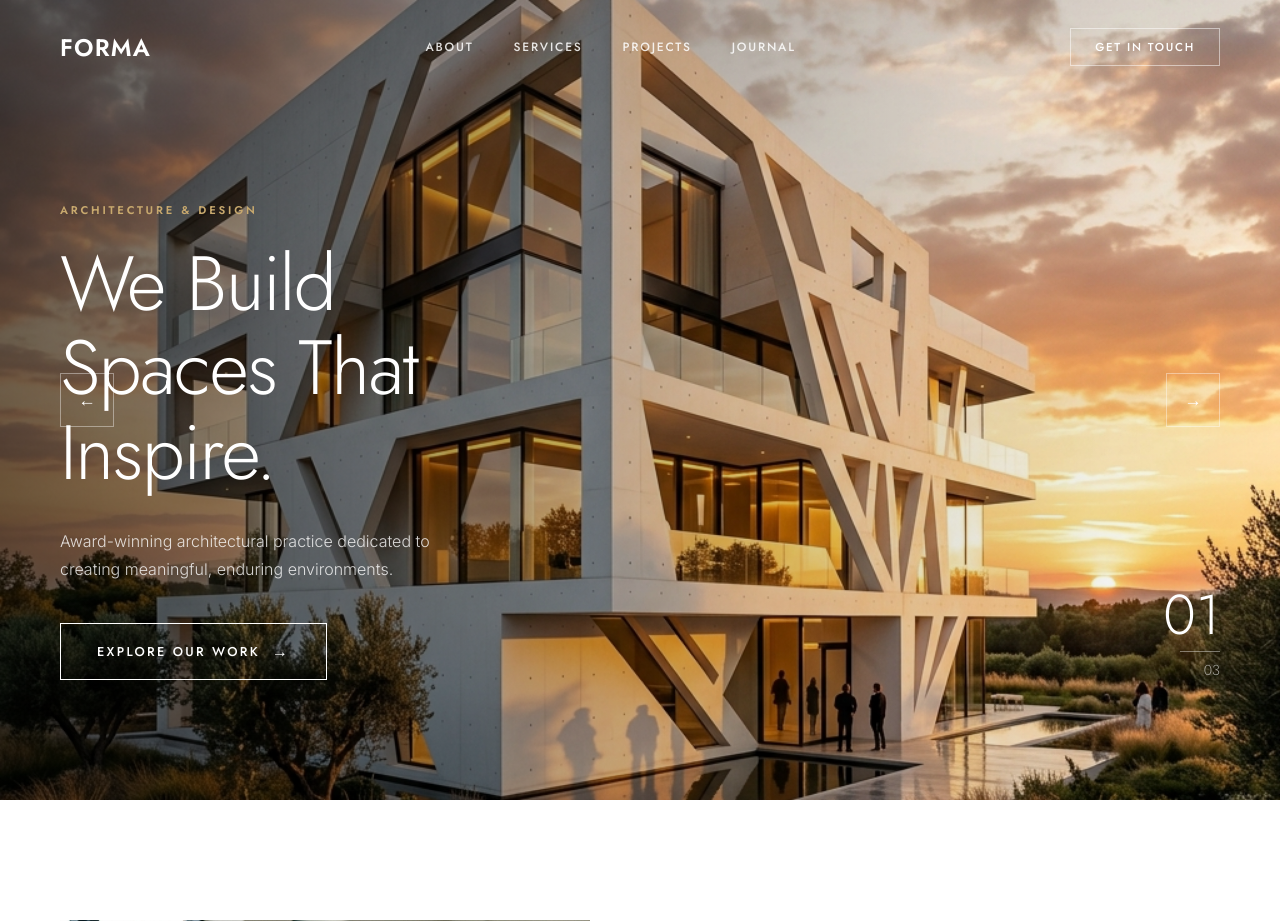
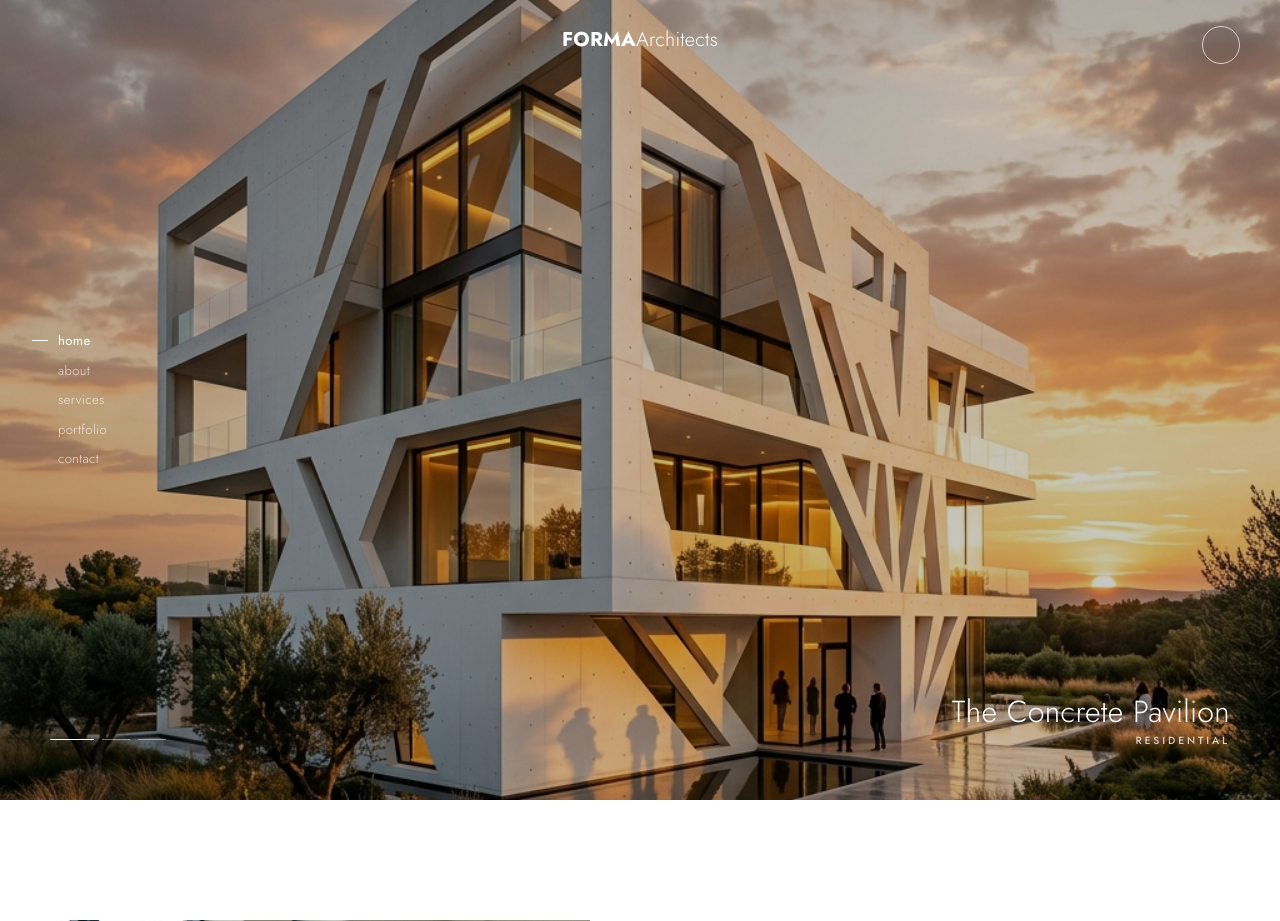
Before and after one commit to MrKRW/civillanka, a PHP site: page / in a window 1280 px wide. Shown: the top 921 px of the page. Run offline with PHP 8.4, Linux system fonts and the light colour scheme.

Commit message:
home vv1

```diff
--- a/assets/css/style.css
+++ b/assets/css/style.css
@@ -85,112 +85,204 @@ p { line-height: 1.75; color: var(--gray-dark); font-weight: 300; }
 .btn-dark.btn-arrow:hover::after { color: var(--white); transform: translateX(4px); }
 
 /* ===========================
-   HEADER
+   LEFT VERTICAL NAV
 =========================== */
-#site-header {
-  position: fixed; top: 0; left: 0; right: 0; z-index: 1000;
-  padding: 28px 60px;
-  display: flex; align-items: center; justify-content: space-between;
-  transition: background 0.4s var(--ease), padding 0.4s var(--ease), box-shadow 0.4s var(--ease);
+#side-nav {
+  position: fixed;
+  top: 0; left: 0;
+  height: 100vh;
+  z-index: 1000;
+  display: flex;
+  flex-direction: column;
+  justify-content: center;
+  padding: 0 0 0 32px;
+  pointer-events: none;
 }
-#site-header.scrolled {
-  background: rgba(255,255,255,0.97);
-  backdrop-filter: blur(10px);
-  padding: 18px 60px;
-  box-shadow: 0 1px 0 var(--gray-light);
+#side-nav ul {
+  display: flex;
+  flex-direction: column;
+  gap: 6px;
+  pointer-events: all;
 }
-.header-logo {
-  font-family: var(--font-h); font-size: 1.5rem; font-weight: 600;
-  color: var(--white); letter-spacing: 0.05em; transition: color 0.4s;
-}
-#site-header.scrolled .header-logo { color: var(--black); }
-.header-nav { display: flex; gap: 40px; }
-.header-nav a {
-  font-family: var(--font-h); font-size: 0.75rem; font-weight: 500;
-  letter-spacing: 0.15em; text-transform: uppercase;
-  color: rgba(255,255,255,0.85); transition: color 0.3s;
+#side-nav ul li {
+  display: flex;
+  align-items: center;
   position: relative;
 }
-.header-nav a::after {
-  content: ''; position: absolute; bottom: -4px; left: 0;
-  width: 0; height: 1px; background: var(--accent);
-  transition: width 0.3s var(--ease);
+/* Active bar */
+#side-nav ul li.active::before {
+  content: '';
+  display: inline-block;
+  width: 16px;
+  height: 1px;
+  background: var(--white);
+  margin-right: 10px;
+  flex-shrink: 0;
+  transition: background 0.3s;
 }
-.header-nav a:hover { color: var(--white); }
-.header-nav a:hover::after { width: 100%; }
-#site-header.scrolled .header-nav a { color: var(--gray-dark); }
-#site-header.scrolled .header-nav a:hover { color: var(--black); }
+#side-nav ul li:not(.active)::before {
+  content: '';
+  display: inline-block;
+  width: 16px;
+  margin-right: 10px;
+  flex-shrink: 0;
+}
+#side-nav ul li a {
+  font-family: var(--font-h);
+  font-size: 0.82rem;
+  font-weight: 300;
+  letter-spacing: 0.03em;
+  color: rgba(255,255,255,0.75);
+  transition: color 0.3s var(--ease);
+  line-height: 1.8;
+  text-transform: lowercase;
+}
+#side-nav ul li.active a {
+  color: var(--white);
+  font-weight: 400;
+}
+#side-nav ul li a:hover { color: var(--white); }
 
-.header-cta {
-  font-family: var(--font-h); font-size: 0.72rem; font-weight: 500;
-  letter-spacing: 0.15em; text-transform: uppercase;
-  color: var(--white); border: 1px solid rgba(255,255,255,0.5);
-  padding: 10px 24px; transition: all 0.3s var(--ease);
+/* When page scrolled past hero, darken nav links */
+#side-nav.dark ul li a { color: rgba(0,0,0,0.6); }
+#side-nav.dark ul li.active a { color: var(--black); }
+#side-nav.dark ul li.active::before { background: var(--black); }
+#side-nav.dark ul li a:hover { color: var(--black); }
+
+/* ===========================
+   TOP BAR (logo + circle btn)
+=========================== */
+#top-bar {
+  position: fixed;
+  top: 0; left: 0; right: 0;
+  z-index: 1000;
+  display: flex;
+  align-items: flex-start;
+  justify-content: center;
+  padding: 30px 50px;
+  pointer-events: none;
 }
-.header-cta:hover { background: var(--white); color: var(--black); border-color: var(--white); }
-#site-header.scrolled .header-cta { color: var(--black); border-color: var(--black); }
-#site-header.scrolled .header-cta:hover { background: var(--black); color: var(--white); }
+.site-logo {
+  font-family: var(--font-h);
+  font-size: 1.25rem;
+  letter-spacing: 0.01em;
+  color: var(--white);
+  pointer-events: all;
+  transition: color 0.4s;
+  line-height: 1;
+}
+.site-logo strong {
+  font-weight: 700;
+}
+.site-logo span {
+  font-weight: 300;
+}
+#top-bar.dark .site-logo { color: var(--black); }
 
-/* Mobile menu toggle */
-.menu-toggle { display: none; flex-direction: column; gap: 5px; width: 28px; cursor: pointer; }
-.menu-toggle span { height: 1.5px; background: var(--white); transition: all 0.3s; display: block; }
-#site-header.scrolled .menu-toggle span { background: var(--black); }
+/* Circle button top-right */
+.circle-btn {
+  position: fixed;
+  top: 26px;
+  right: 40px;
+  z-index: 1001;
+  width: 38px;
+  height: 38px;
+  border-radius: 50%;
+  border: 1.5px solid rgba(255,255,255,0.7);
+  background: transparent;
+  cursor: pointer;
+  transition: border-color 0.3s, transform 0.3s;
+  pointer-events: all;
+  display: flex;
+  align-items: center;
+  justify-content: center;
+}
+.circle-btn:hover {
+  border-color: var(--white);
+  transform: scale(1.1);
+}
+.circle-btn.dark {
+  border-color: rgba(0,0,0,0.5);
+}
+.circle-btn.dark:hover { border-color: var(--black); }
 
 /* ===========================
    HERO SLIDER
 =========================== */
 #hero {
-  height: 100vh; min-height: 700px; position: relative; overflow: hidden;
+  height: 100vh;
+  min-height: 700px;
+  position: relative;
+  overflow: hidden;
 }
 .hero-swiper { width: 100%; height: 100%; }
 .hero-slide {
-  position: relative; width: 100%; height: 100%;
+  position: relative;
+  width: 100%;
+  height: 100%;
+  overflow: hidden;
 }
 .hero-slide-img {
-  width: 100%; height: 100%; object-fit: cover;
-  transform: scale(1.08);
-  transition: transform 6s var(--ease);
+  width: 100%;
+  height: 100%;
+  object-fit: cover;
 }
-.swiper-slide-active .hero-slide-img { transform: scale(1); }
 
+/* Subtle dark overlay for readability */
 .hero-overlay {
-  position: absolute; inset: 0;
-  background: linear-gradient(to right, rgba(0,0,0,0.55) 0%, rgba(0,0,0,0.15) 60%, transparent 100%);
+  position: absolute;
+  inset: 0;
+  background: rgba(0,0,0,0.22);
   z-index: 1;
 }
-.hero-content {
-  position: absolute; bottom: 15%; left: 60px; z-index: 2;
-  max-width: 680px;
-}
-.hero-content .section-label { color: var(--accent); margin-bottom: 1.5rem; }
-.hero-content h1 {
-  color: var(--white); font-weight: 300; line-height: 1.1;
-  margin-bottom: 2rem;
-}
-.hero-content p { color: rgba(255,255,255,0.8); font-size: 1rem; max-width: 420px; margin-bottom: 2.5rem; }
 
-/* Slide counter */
-.hero-counter {
-  position: absolute; bottom: 15%; right: 60px; z-index: 2;
-  font-family: var(--font-h); color: var(--white);
+/* Bottom-right: project title + category */
+.hero-caption {
+  position: absolute;
+  bottom: 52px;
+  right: 50px;
+  z-index: 10;
   text-align: right;
 }
-.hero-counter .current { font-size: 3.5rem; font-weight: 300; line-height: 1; }
-.hero-counter .divider { width: 40px; height: 1px; background: rgba(255,255,255,0.4); margin: 8px 0 8px auto; }
-.hero-counter .total { font-size: 0.9rem; font-weight: 300; opacity: 0.6; }
+.hero-caption-title {
+  font-family: var(--font-h);
+  font-size: clamp(1.4rem, 2.5vw, 1.9rem);
+  font-weight: 300;
+  color: var(--white);
+  letter-spacing: 0.01em;
+  line-height: 1.2;
+  margin-bottom: 4px;
+}
+.hero-caption-cat {
+  font-family: var(--font-h);
+  font-size: 0.65rem;
+  font-weight: 500;
+  letter-spacing: 0.28em;
+  text-transform: uppercase;
+  color: rgba(255,255,255,0.75);
+}
 
-/* Swiper nav arrows */
-.hero-prev, .hero-next {
-  position: absolute; top: 50%; transform: translateY(-50%);
-  z-index: 10; width: 54px; height: 54px;
-  border: 1px solid rgba(255,255,255,0.4);
-  display: flex; align-items: center; justify-content: center;
-  color: var(--white); font-size: 1.1rem; cursor: pointer;
-  transition: all 0.3s var(--ease);
+/* Bottom-left: pagination dashes */
+.hero-pagination {
+  position: absolute;
+  bottom: 60px;
+  left: 50px;
+  z-index: 10;
+  display: flex;
+  align-items: center;
+  gap: 8px;
 }
-.hero-prev:hover, .hero-next:hover { background: var(--white); color: var(--black); }
-.hero-prev { left: 60px; }
-.hero-next { right: 60px; }
+.hero-pagination .dash {
+  height: 1.5px;
+  background: rgba(255,255,255,0.45);
+  transition: background 0.4s, width 0.4s;
+  cursor: pointer;
+  width: 28px;
+}
+.hero-pagination .dash.active {
+  background: var(--white);
+  width: 44px;
+}
 
 /* ===========================
    ABOUT / INTRO
--- a/assets/js/main.js
+++ b/assets/js/main.js
@@ -1,21 +1,47 @@
 // ============================
-// HEADER SCROLL BEHAVIOR
+// SCROLL STATE: dark nav when past hero
 // ============================
-const header = document.getElementById('site-header');
+const sideNav  = document.getElementById('side-nav');
+const topBar   = document.getElementById('top-bar');
+const circleBtn = document.getElementById('circle-menu-btn');
+const hero     = document.getElementById('hero');
+
 window.addEventListener('scroll', () => {
-  header.classList.toggle('scrolled', window.scrollY > 80);
+  const pastHero = window.scrollY > hero.offsetHeight * 0.85;
+  sideNav.classList.toggle('dark', pastHero);
+  topBar.classList.toggle('dark', pastHero);
+  circleBtn.classList.toggle('dark', pastHero);
   backTop.classList.toggle('show', window.scrollY > 400);
+
+  // Highlight active side-nav item
+  const sections = ['hero','about','services','projects','footer'];
+  let current = 'hero';
+  sections.forEach(id => {
+    const el = document.getElementById(id);
+    if (el && window.scrollY >= el.offsetTop - 200) current = id;
+  });
+  const navLinks = { hero: 'home', about: 'about', services: 'services', projects: 'portfolio', footer: 'contact' };
+  sideNav.querySelectorAll('li').forEach(li => {
+    const a = li.querySelector('a');
+    const match = Object.entries(navLinks).find(([,v]) => v === a.textContent.trim());
+    li.classList.toggle('active', match && match[0] === current);
+  });
 });
 
 // ============================
-// MOBILE MENU
+// MOBILE NAV (circle btn opens it)
 // ============================
-const mobileNav = document.getElementById('mobile-nav');
-const menuToggle = document.getElementById('menu-toggle');
-const mobileClose = document.getElementById('mobile-nav-close');
+const mobileNav    = document.getElementById('mobile-nav');
+const mobileClose  = document.getElementById('mobile-nav-close');
 
-menuToggle.addEventListener('click', () => mobileNav.classList.add('open'));
-mobileClose.addEventListener('click', () => mobileNav.classList.remove('open'));
+circleBtn.addEventListener('click', () => {
+  mobileNav.classList.add('open');
+  circleBtn.setAttribute('aria-expanded', 'true');
+});
+mobileClose.addEventListener('click', () => {
+  mobileNav.classList.remove('open');
+  circleBtn.setAttribute('aria-expanded', 'false');
+});
 mobileNav.querySelectorAll('a').forEach(a => {
   a.addEventListener('click', () => mobileNav.classList.remove('open'));
 });
@@ -27,21 +53,38 @@ const backTop = document.getElementById('back-top');
 backTop.addEventListener('click', () => window.scrollTo({ top: 0, behavior: 'smooth' }));
 
 // ============================
-// HERO SWIPER
+// HERO SWIPER — slide left
 // ============================
+const slides     = document.querySelectorAll('.hero-slide');
+const captionTitle = document.querySelector('.hero-caption-title');
+const captionCat   = document.querySelector('.hero-caption-cat');
+const dashes       = document.querySelectorAll('.hero-pagination .dash');
+
+function updateCaption(index) {
+  const slide = slides[index];
+  captionTitle.textContent = slide.dataset.title || '';
+  captionCat.textContent   = slide.dataset.cat   || '';
+  dashes.forEach((d, i) => d.classList.toggle('active', i === index));
+}
+
 const heroSwiper = new Swiper('.hero-swiper', {
   loop: true,
-  speed: 1200,
-  effect: 'fade',
-  fadeEffect: { crossFade: true },
+  speed: 900,
+  effect: 'slide',            // slide left
+  direction: 'horizontal',
   autoplay: { delay: 5500, disableOnInteraction: false },
-  navigation: { prevEl: '.hero-prev', nextEl: '.hero-next' },
   on: {
     slideChange() {
-      const idx = (this.realIndex + 1).toString().padStart(2, '0');
-      document.querySelector('.hero-counter .current').textContent = idx;
+      updateCaption(this.realIndex);
     }
   }
+});
+
+// Dash clicks navigate slider
+dashes.forEach(d => {
+  d.addEventListener('click', () => {
+    heroSwiper.slideToLoop(+d.dataset.index);
+  });
 });
 
 // ============================
@@ -83,32 +126,33 @@ const observer = new IntersectionObserver((entries) => {
   });
 }, { threshold: 0.12 });
 
-document.querySelectorAll('.reveal, .reveal-left, .reveal-right, .stagger').forEach(el => observer.observe(el));
+document.querySelectorAll('.reveal, .reveal-left, .reveal-right, .stagger')
+  .forEach(el => observer.observe(el));
 
 // ============================
 // COUNTER ANIMATION
 // ============================
 function animateCounter(el) {
   const target = +el.getAttribute('data-target');
+  const start  = performance.now();
   const duration = 1800;
-  const start = performance.now();
   const frame = (now) => {
-    const progress = Math.min((now - start) / duration, 1);
-    const ease = 1 - Math.pow(1 - progress, 3);
+    const p = Math.min((now - start) / duration, 1);
+    const ease = 1 - Math.pow(1 - p, 3);
     el.textContent = Math.floor(ease * target);
-    if (progress < 1) requestAnimationFrame(frame);
+    if (p < 1) requestAnimationFrame(frame);
     else el.textContent = target;
   };
   requestAnimationFrame(frame);
 }
 
-const counterObserver = new IntersectionObserver((entries) => {
+const counterObs = new IntersectionObserver((entries) => {
   entries.forEach(e => {
     if (e.isIntersecting) {
       animateCounter(e.target);
-      counterObserver.unobserve(e.target);
+      counterObs.unobserve(e.target);
     }
   });
 }, { threshold: 0.5 });
 
-document.querySelectorAll('[data-target]').forEach(el => counterObserver.observe(el));
+document.querySelectorAll('[data-target]').forEach(el => counterObs.observe(el));
--- a/index.php
+++ b/index.php
@@ -24,32 +24,37 @@
 ============================================================ -->
 <nav id="mobile-nav" role="navigation" aria-label="Mobile Navigation">
   <button id="mobile-nav-close" aria-label="Close menu">&#x2715;</button>
-  <a href="#about">About</a>
-  <a href="#services">Services</a>
-  <a href="#projects">Projects</a>
-  <a href="#testimonials">Journal</a>
-  <a href="#footer">Contact</a>
+  <a href="#about">about</a>
+  <a href="#services">services</a>
+  <a href="#projects">portfolio</a>
+  <a href="#testimonials">journal</a>
+  <a href="#footer">contact</a>
 </nav>
 
 <!-- ============================================================
-     HEADER
+     LEFT VERTICAL NAV
 ============================================================ -->
-<header id="site-header" role="banner">
-  <a href="index.php" class="header-logo" aria-label="FORMA Home">FORMA</a>
+<nav id="side-nav" role="navigation" aria-label="Primary Navigation">
+  <ul>
+    <li class="active"><a href="#hero">home</a></li>
+    <li><a href="#about">about</a></li>
+    <li><a href="#services">services</a></li>
+    <li><a href="#projects">portfolio</a></li>
+    <li><a href="#footer">contact</a></li>
+  </ul>
+</nav>
 
-  <nav class="header-nav" aria-label="Primary Navigation">
-    <a href="#about">About</a>
-    <a href="#services">Services</a>
-    <a href="#projects">Projects</a>
-    <a href="#testimonials">Journal</a>
-  </nav>
+<!-- ============================================================
+     TOP BAR: Centered Logo
+============================================================ -->
+<div id="top-bar" aria-label="Site header">
+  <a href="index.php" class="site-logo" aria-label="FORMA Home">
+    <strong>FORMA</strong><span>Architects</span>
+  </a>
+</div>
 
-  <a href="#footer" class="header-cta">Get in Touch</a>
-
-  <button class="menu-toggle" id="menu-toggle" aria-label="Open menu" aria-expanded="false">
-    <span></span><span></span><span></span>
-  </button>
-</header>
+<!-- Circle menu button (top right) -->
+<button class="circle-btn" id="circle-menu-btn" aria-label="Open menu" aria-expanded="false"></button>
 
 <!-- ============================================================
      HERO SECTION
@@ -59,54 +64,45 @@
     <div class="swiper-wrapper">
 
       <!-- Slide 1 -->
-      <div class="swiper-slide hero-slide">
+      <div class="swiper-slide hero-slide"
+           data-title="The Concrete Pavilion"
+           data-cat="Residential">
         <img class="hero-slide-img" src="assets/images/hero_1.png" alt="Minimalist concrete facade architecture" />
         <div class="hero-overlay"></div>
-        <div class="hero-content">
-          <span class="section-label">Architecture &amp; Design</span>
-          <h1>We Build<br />Spaces That<br />Inspire.</h1>
-          <p>Award-winning architectural practice dedicated to creating meaningful, enduring environments.</p>
-          <a href="#projects" class="btn btn-light btn-arrow"><span>Explore Our Work</span></a>
-        </div>
       </div>
 
       <!-- Slide 2 -->
-      <div class="swiper-slide hero-slide">
+      <div class="swiper-slide hero-slide"
+           data-title="Alvar Home &amp; Studio"
+           data-cat="Heritage">
         <img class="hero-slide-img" src="assets/images/hero_2.png" alt="Luxury modern villa with infinity pool" />
         <div class="hero-overlay"></div>
-        <div class="hero-content">
-          <span class="section-label">Residential</span>
-          <h1>Where Form<br />Meets<br />Function.</h1>
-          <p>Bespoke residential designs crafted to reflect the vision and lifestyle of each client.</p>
-          <a href="#projects" class="btn btn-light btn-arrow"><span>View Residences</span></a>
-        </div>
       </div>
 
       <!-- Slide 3 -->
-      <div class="swiper-slide hero-slide">
+      <div class="swiper-slide hero-slide"
+           data-title="Meridian Commercial Tower"
+           data-cat="Commercial">
         <img class="hero-slide-img" src="assets/images/hero_3.png" alt="Contemporary glass commercial building" />
         <div class="hero-overlay"></div>
-        <div class="hero-content">
-          <span class="section-label">Commercial</span>
-          <h1>Defining<br />The Urban<br />Skyline.</h1>
-          <p>Commercial and mixed-use architecture that shapes communities and stands the test of time.</p>
-          <a href="#projects" class="btn btn-light btn-arrow"><span>Commercial Projects</span></a>
-        </div>
       </div>
 
     </div><!-- /swiper-wrapper -->
   </div><!-- /swiper -->
 
-  <!-- Nav arrows -->
-  <button class="hero-prev" aria-label="Previous slide">&#8592;</button>
-  <button class="hero-next" aria-label="Next slide">&#8594;</button>
+  <!-- Bottom-right: project caption (updated via JS) -->
+  <div class="hero-caption" aria-live="polite">
+    <div class="hero-caption-title">The Concrete Pavilion</div>
+    <div class="hero-caption-cat">Residential</div>
+  </div>
 
-  <!-- Slide counter -->
-  <div class="hero-counter" aria-hidden="true">
-    <div class="current">01</div>
-    <div class="divider"></div>
-    <div class="total">03</div>
+  <!-- Bottom-left: dash pagination -->
+  <div class="hero-pagination" aria-label="Slide navigation">
+    <div class="dash active" data-index="0"></div>
+    <div class="dash" data-index="1"></div>
+    <div class="dash" data-index="2"></div>
   </div>
+
 </section>
 
 <!-- ============================================================
```
Also changed, not shown: other parts of assets/css/style.css (+24 -10 lines).
